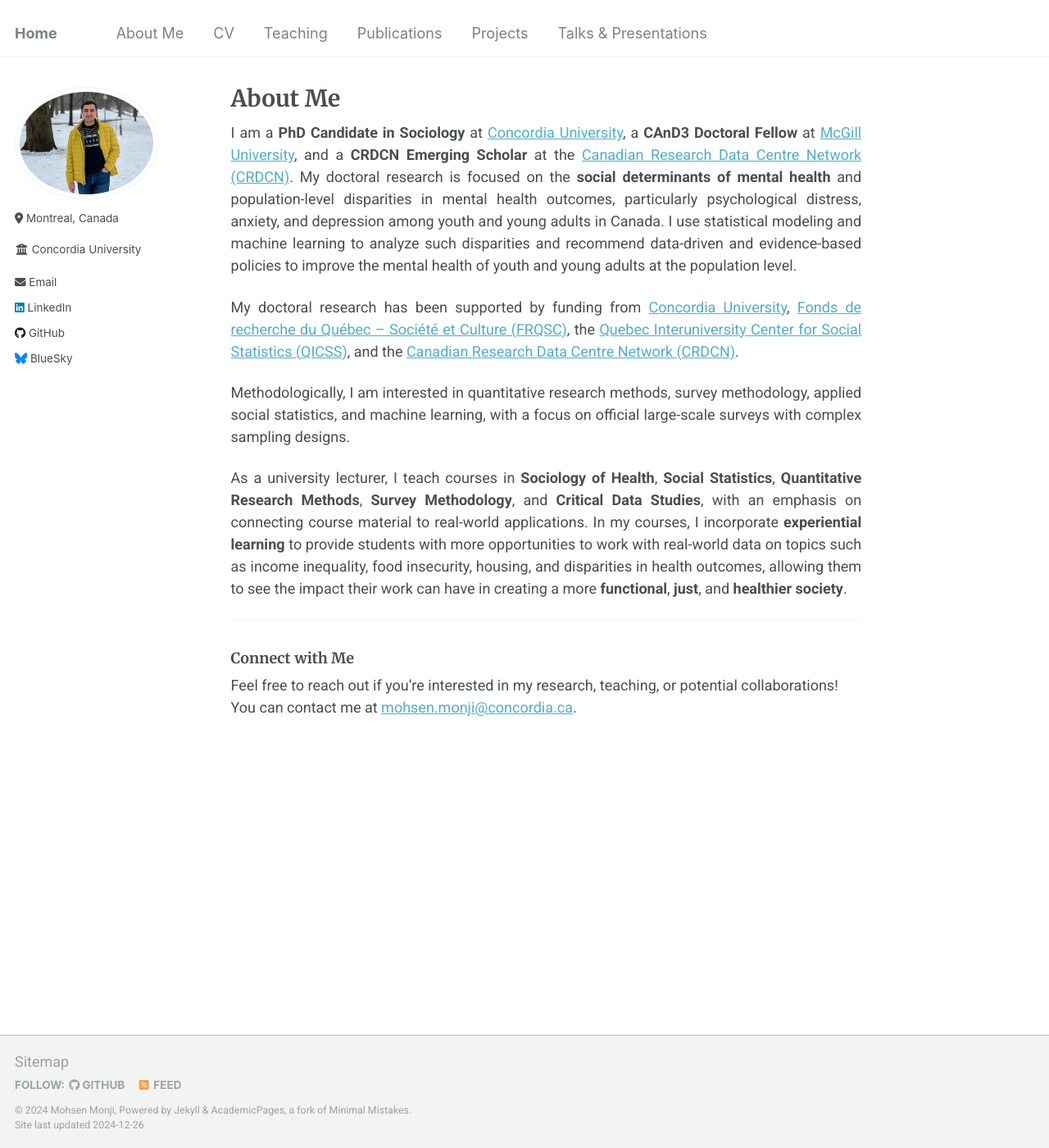
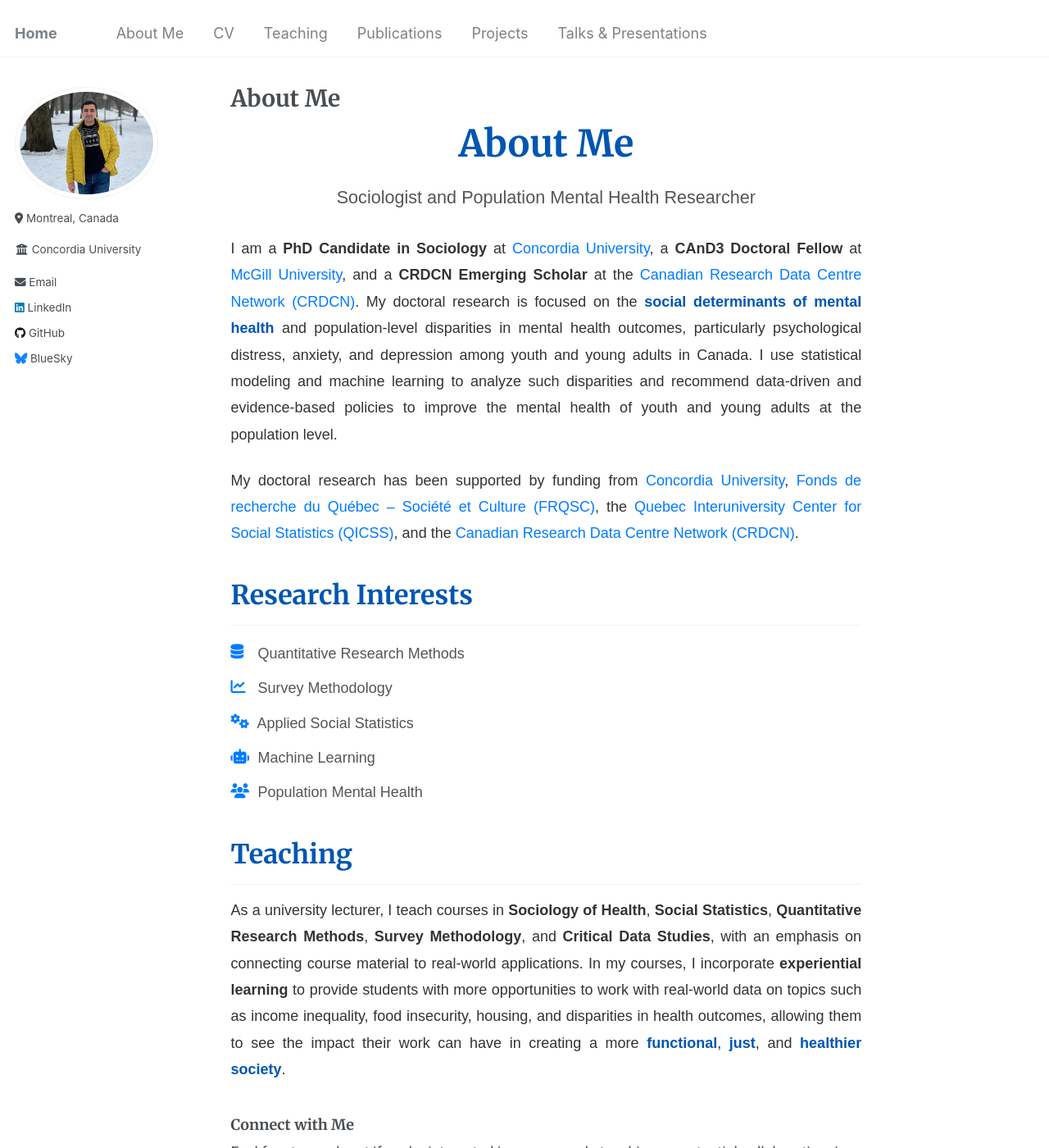
Before and after one commit to Mohsnmonji/mohsnmonji.github.io, a Jekyll site: the page built from about-me.md, in a window 1280 px wide and 1400 px high. Shown: the whole window at 82% size. Built offline with Jekyll 4.4.1, drawn with Linux system fonts in a browser that asks for light colours.

Commit message:
Update about-me.md

```diff
--- a/about-me.md
+++ b/about-me.md
@@ -6,15 +6,122 @@ description: "Sociologist and Population Mental Health Researcher - Detailed Bio
 author_profile: true
 ---
 
-I am a **PhD Candidate in Sociology** at [Concordia University](https://www.concordia.ca/artsci/sociology-anthropology.html), a **CAnD3 Doctoral Fellow** at [McGill University](https://www.mcgill.ca/cand3/our-people/fellows-2024-25), and a **CRDCN Emerging Scholar** at the [Canadian Research Data Centre Network (CRDCN)](https://crdcn.ca). My doctoral research is focused on the **social determinants of mental health** and population-level disparities in mental health outcomes, particularly psychological distress, anxiety, and depression among youth and young adults in Canada. I use statistical modeling and machine learning to analyze such disparities and recommend data-driven and evidence-based policies to improve the mental health of youth and young adults at the population level.
+<style>
+  .about-section {
+    margin-bottom: 40px;
+    font-family: 'Arial', sans-serif;
+  }
 
-My doctoral research has been supported by funding from [Concordia University](https://www.concordia.ca/artsci/sociology-anthropology.html), [Fonds de recherche du Québec – Société et Culture (FRQSC)](https://www.frq.gouv.qc.ca), the [Quebec Interuniversity Center for Social Statistics (QICSS)](https://www.ciqss.org), and the [Canadian Research Data Centre Network (CRDCN)](https://crdcn.ca).
+  .about-header {
+    text-align: center;
+    margin-bottom: 30px;
+  }
 
-Methodologically, I am interested in quantitative research methods, survey methodology, applied social statistics, and machine learning, with a focus on official large-scale surveys with complex sampling designs.
+  .about-header h1 {
+    font-size: 2.5rem;
+    color: #0056b3;
+  }
 
-As a university lecturer, I teach courses in **Sociology of  Health**, **Social Statistics**, **Quantitative Research Methods**, **Survey Methodology**, and **Critical Data Studies**, with an emphasis on connecting course material to real-world applications. In my courses, I incorporate **experiential learning** to provide students with more opportunities to work with real-world data on topics such as income inequality, food insecurity, housing, and disparities in health outcomes, allowing them to see the impact their work can have in creating a more **functional**, **just**, and **healthier society**.
+  .about-header p {
+    font-size: 1.2rem;
+    color: #555;
+    margin-top: 10px;
+  }
 
----
+  .about-content {
+    line-height: 1.8;
+    color: #333;
+    font-size: 1rem;
+  }
+
+  .about-content a {
+    color: #007bff;
+    text-decoration: none;
+  }
+
+  .about-content a:hover {
+    text-decoration: underline;
+  }
+
+  .about-section h2 {
+    font-size: 1.8rem;
+    color: #0056b3;
+    margin-top: 40px;
+    margin-bottom: 15px;
+  }
+
+  .about-section ul {
+    list-style-type: none;
+    padding: 0;
+  }
+
+  .about-section ul li {
+    margin-bottom: 10px;
+    color: #555;
+    font-size: 1rem;
+  }
+
+  .icon {
+    margin-right: 10px;
+    color: #007bff;
+  }
+
+  .highlight {
+    font-weight: bold;
+    color: #0056b3;
+  }
+</style>
+
+<div class="about-section">
+  <div class="about-header">
+    <h1>About Me</h1>
+    <p>Sociologist and Population Mental Health Researcher</p>
+  </div>
+
+  <div class="about-content">
+    <p>
+      I am a <strong>PhD Candidate in Sociology</strong> at
+      <a href="https://www.concordia.ca/artsci/sociology-anthropology.html" target="_blank">Concordia University</a>,
+      a <strong>CAnD3 Doctoral Fellow</strong> at
+      <a href="https://www.mcgill.ca/cand3/our-people/fellows-2024-25" target="_blank">McGill University</a>,
+      and a <strong>CRDCN Emerging Scholar</strong> at the
+      <a href="https://crdcn.ca" target="_blank">Canadian Research Data Centre Network (CRDCN)</a>. My doctoral research is focused on the
+      <span class="highlight">social determinants of mental health</span> and population-level disparities in mental health outcomes, particularly psychological distress, anxiety, and depression among youth and young adults in Canada.
+      I use statistical modeling and machine learning to analyze such disparities and recommend data-driven and evidence-based policies to improve the mental health of youth and young adults at the population level.
+    </p>
+
+    <p>
+      My doctoral research has been supported by funding from
+      <a href="https://www.concordia.ca/artsci/sociology-anthropology.html" target="_blank">Concordia University</a>,
+      <a href="https://www.frq.gouv.qc.ca" target="_blank">Fonds de recherche du Québec – Société et Culture (FRQSC)</a>,
+      the <a href="https://www.ciqss.org" target="_blank">Quebec Interuniversity Center for Social Statistics (QICSS)</a>,
+      and the <a href="https://crdcn.ca" target="_blank">Canadian Research Data Centre Network (CRDCN)</a>.
+    </p>
+  </div>
+
+  <div class="about-content">
+    <h2>Research Interests</h2>
+    <ul>
+      <li><i class="fas fa-database icon"></i> Quantitative Research Methods</li>
+      <li><i class="fas fa-chart-line icon"></i> Survey Methodology</li>
+      <li><i class="fas fa-cogs icon"></i> Applied Social Statistics</li>
+      <li><i class="fas fa-robot icon"></i> Machine Learning</li>
+      <li><i class="fas fa-users icon"></i> Population Mental Health</li>
+    </ul>
+  </div>
+
+  <div class="about-content">
+    <h2>Teaching</h2>
+    <p>
+      As a university lecturer, I teach courses in <strong>Sociology of Health</strong>,
+      <strong>Social Statistics</strong>, <strong>Quantitative Research Methods</strong>,
+      <strong>Survey Methodology</strong>, and <strong>Critical Data Studies</strong>, with an emphasis on connecting course material to real-world applications. In my courses, I incorporate
+      <strong>experiential learning</strong> to provide students with more opportunities to work with real-world data on topics such as income inequality, food insecurity, housing, and disparities in health outcomes, allowing them to see the impact their work can have in creating a more
+      <span class="highlight">functional</span>, <span class="highlight">just</span>, and <span class="highlight">healthier society</span>.
+    </p>
+  </div>
+</div>
+
 
 ### Connect with Me
 
```
